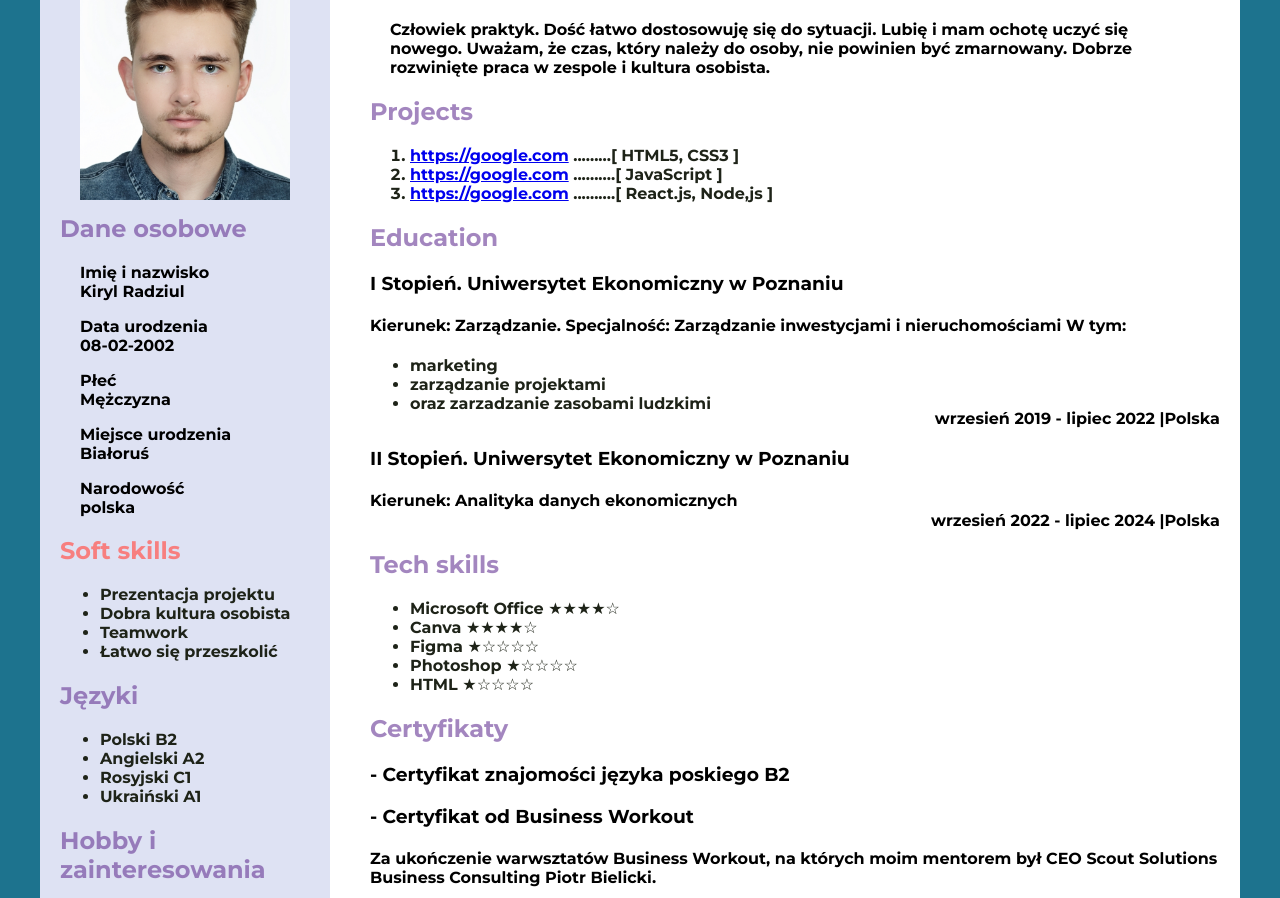
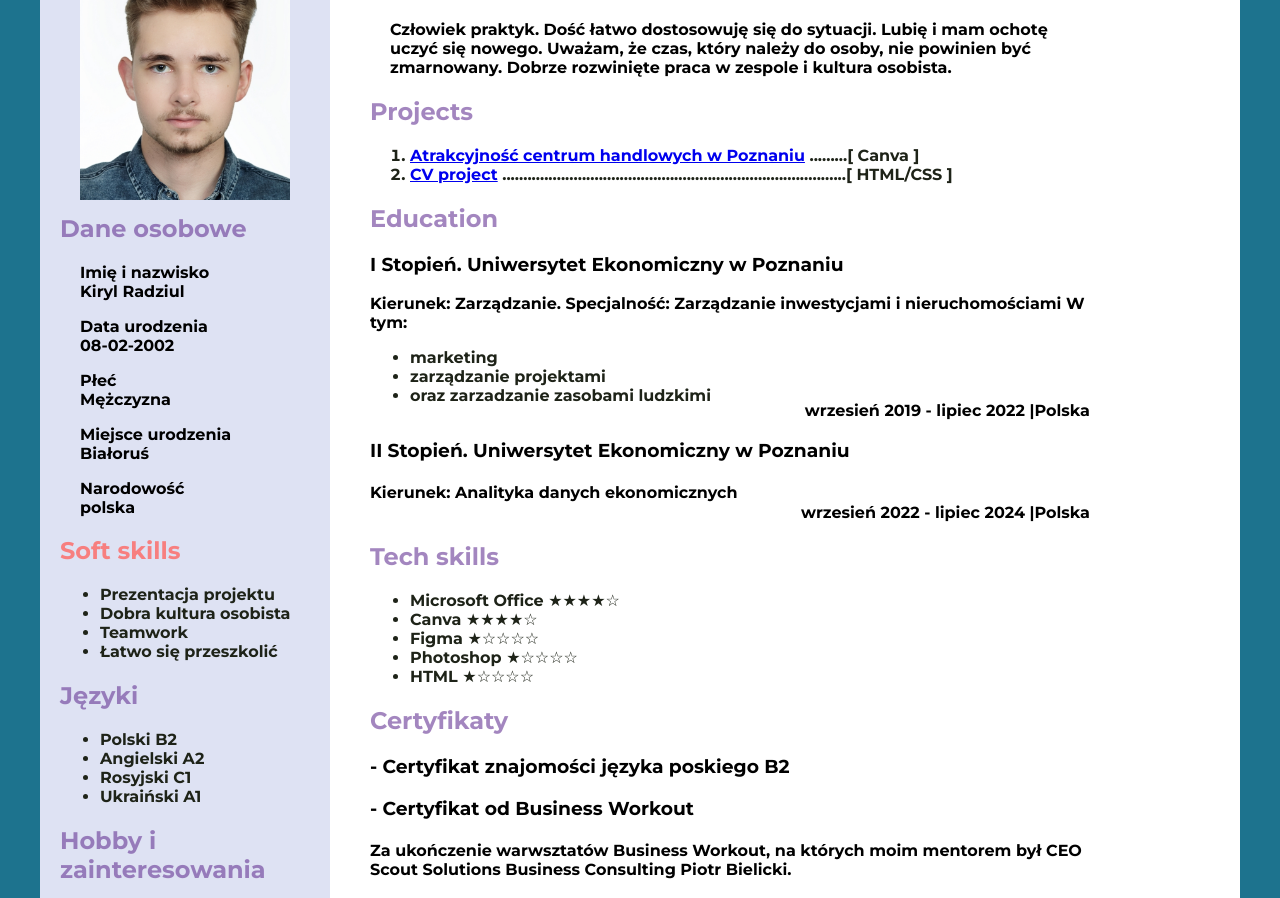
Before and after one commit to radziuliss/cv, a plain HTML site: page index.html in a window 1280 px wide. Shown: the part 110-1008 px from the top of the page. Drawn offline with Linux system fonts and the light colour scheme.

Commit message:
add new data and write new margin

```diff
--- a/index.html
+++ b/index.html
@@ -29,28 +29,23 @@
                 <h2>Projects</h2>
                 <ol>
                     <li>
-                        <a href="https://google.com"/">https://google.com</a
+                        <a href="https://www.canva.com/design/DAFCivVMAn0/JZsDfCvEDtABO5X20tDPDw/view?utm_content=DAFCivVMAn0&utm_campaign=designshare&utm_medium=link&utm_source=publishsharelink"/">Atrakcyjność centrum handlowych w Poznaniu</a
                         >
-                        .........[ HTML5, CSS3 ]
+                        .........[ Canva ]
                     </li>
-                    <li><a href="https://google.com">https://google.com</a
+                    <li><a href="https://radziuliss.github.io/cv/">CV project</a
                         >
-                        ..........[ JavaScript ]
-                    </li>
-                    <li>
-                        <a href="https://google.com">https://google.com</a
-                        >
-                        ..........[ React.js, Node,js ]
+                        ..................................................................................[ HTML/CSS ]
                     </li>
                 </ol>
             </div>
 
-            <div>
+            <div >
                 <h2>Education</h2>
 
                 <h3> I Stopień. Uniwersytet Ekonomiczny w Poznaniu</h3>
 
-                <h4> Kierunek: Zarządzanie. Specjalność: Zarządzanie inwestycjami i nieruchomościami
+                <h4 class="educa"> Kierunek: Zarządzanie. Specjalność: Zarządzanie inwestycjami i nieruchomościami
                     W tym:
                 </h4>
                     <ul>
@@ -84,7 +79,7 @@
                 </ul>
 
             </div>
-            <div>
+            <div class="certyfik">
                 <h2>Certyfikaty</h2>
 
                 <h3> - Certyfikat znajomości języka poskiego B2</h3>
--- a/style.css
+++ b/style.css
@@ -28,7 +28,7 @@ h2 {
 
 .description {
     color: rgb(0, 0, 0);
-    margin: 0px 0px -20px 0px;
+    margin: 0px 100px -20px 0px;
 }
 
 .asido {
@@ -52,7 +52,7 @@ h2 {
 .periods {
     display: flex;
     flex-direction: row-reverse;
-    margin: -20px 0px 10px 0px;
+    margin: -20px 130px 10px 0px;
 }
 .osobowe {
     margin: -30px 0px -20px 0px;
@@ -63,3 +63,11 @@ h2 {
 .contact {
     color: red;
 }
+
+.certyfik {
+    margin: 0px 130px 0px 0px;
+}
+
+.educa {
+    margin: 0px 100px 0px 0px;
+}
```
